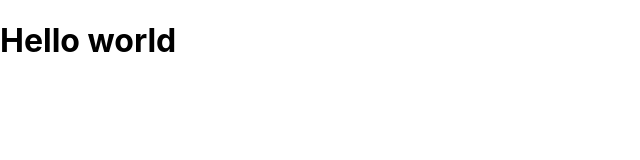
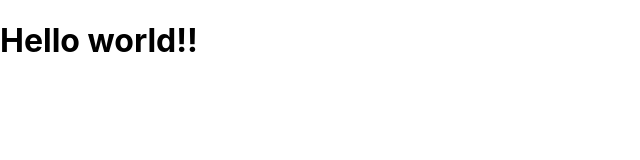
Before and after one commit to suizyu/reactStudy, a React (Create React App) app in the folder example/: page / in a window 1280 px wide. Shown: the top 160 px of the page, without its empty margins (0-640 px from the left). Built offline with nearby package versions, Linux system fonts and the light colour scheme.

Commit message:
change jsx

```diff
--- a/example/src/App.js
+++ b/example/src/App.js
@@ -2,9 +2,7 @@ import React from 'react';
 
 function App() {
   return (
-    <div>
-      <h1>Hello world</h1>
-    </div>
+    <h1> Hello world!! </h1>
   );
 }
 
```
